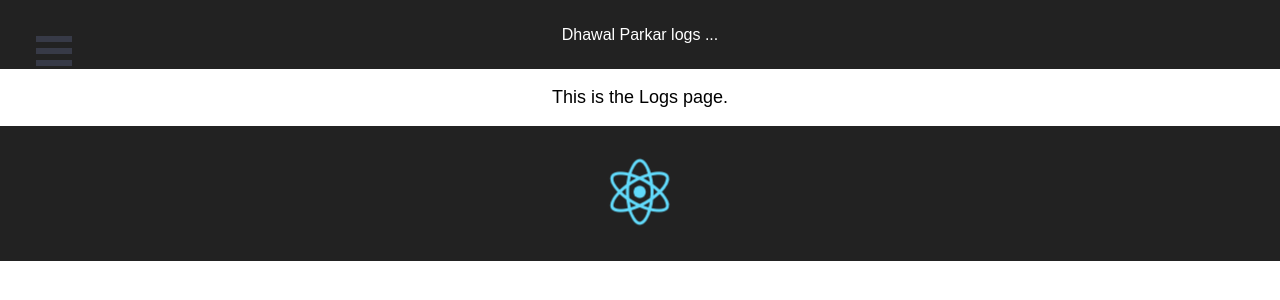
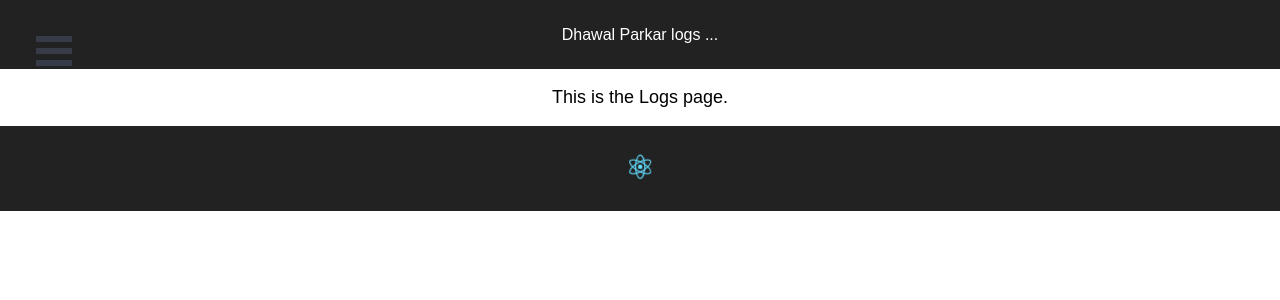
Before and after one commit to dparkar/blog-react, a React (Create React App) app: page / in a window 1280 px wide. Shown: the top 300 px of the page. Built offline with nearby package versions, Linux system fonts and the light colour scheme.

Commit message:
using exported page

```diff
--- a/src/App.js
+++ b/src/App.js
@@ -1,62 +1,12 @@
-// import { React, Component } from 'react';
-// import { Router, browserHistory, Route } from 'react-router';
-// import Page from './Page';
-// import './App.css';
-
-// const Logs = props => <Page title="Logs" />;
-// const About = props => <Page title="About" />;
-
-// export default class App extends Component {
-//   render() {
-//     return (
-//       <div>
-//       <Router history={browserHistory}>
-//         <Route path="/" component={Logs} />
-//         <Route path="/about" component={About} />
-//       </Router>
-//     </div>
-//     );
-//   }
-// }
-
 import React, { Component } from 'react';
 import { Router, browserHistory, Route } from 'react-router';
-import logo from './logo.svg';
+import Page from './Page.js';
 import './App.css';
-import { pushRotate as Menu } from 'react-burger-menu';
-
-const Page = ({ title }) =>
-  <div className="App" id="outer-container">
-    <Menu pageWrapId={'page-wrap'} outerContainerId={'outer-container'}>
-      <a id="logs" className="menu-item" href="/">
-        Logs
-      </a>
-      <a id="about" className="menu-item" href="/about">
-        About
-      </a>
-    </Menu>
-    <main id="page-wrap">
-      <head>
-        <title>
-          {title} | Dhawal Parkar
-        </title>
-      </head>
-      <div className="App-header">
-        {title === 'Logs' ? <label> Dhawal Parkar logs ...</label> : title}
-      </div>
-      <p className="App-intro">
-        This is the {title} page.
-      </p>
-      <div className="App-footer">
-        <img src={logo} className="App-logo" alt="logo" />
-      </div>
-    </main>
-  </div>;
 
 const Logs = props => <Page title="Logs" />;
 const About = props => <Page title="About" />;
 
-class App extends Component {
+export default class App extends Component {
   render() {
     return (
       <Router history={browserHistory}>
@@ -66,5 +16,3 @@ class App extends Component {
     );
   }
 }
-
-export default App;
--- a/src/App.scss
+++ b/src/App.scss
@@ -4,7 +4,7 @@
 
 .App-logo {
   animation: App-logo-spin infinite 20s linear;
-  height: 80px;
+  height: 30px;
 }
 
 .App-header {
--- a/src/Page.js
+++ b/src/Page.js
@@ -1,4 +1,4 @@
-import { React, Component } from 'react';
+import React, { Component } from 'react';
 import { pushRotate as Menu } from 'react-burger-menu';
 import logo from './logo.svg';
 
```
